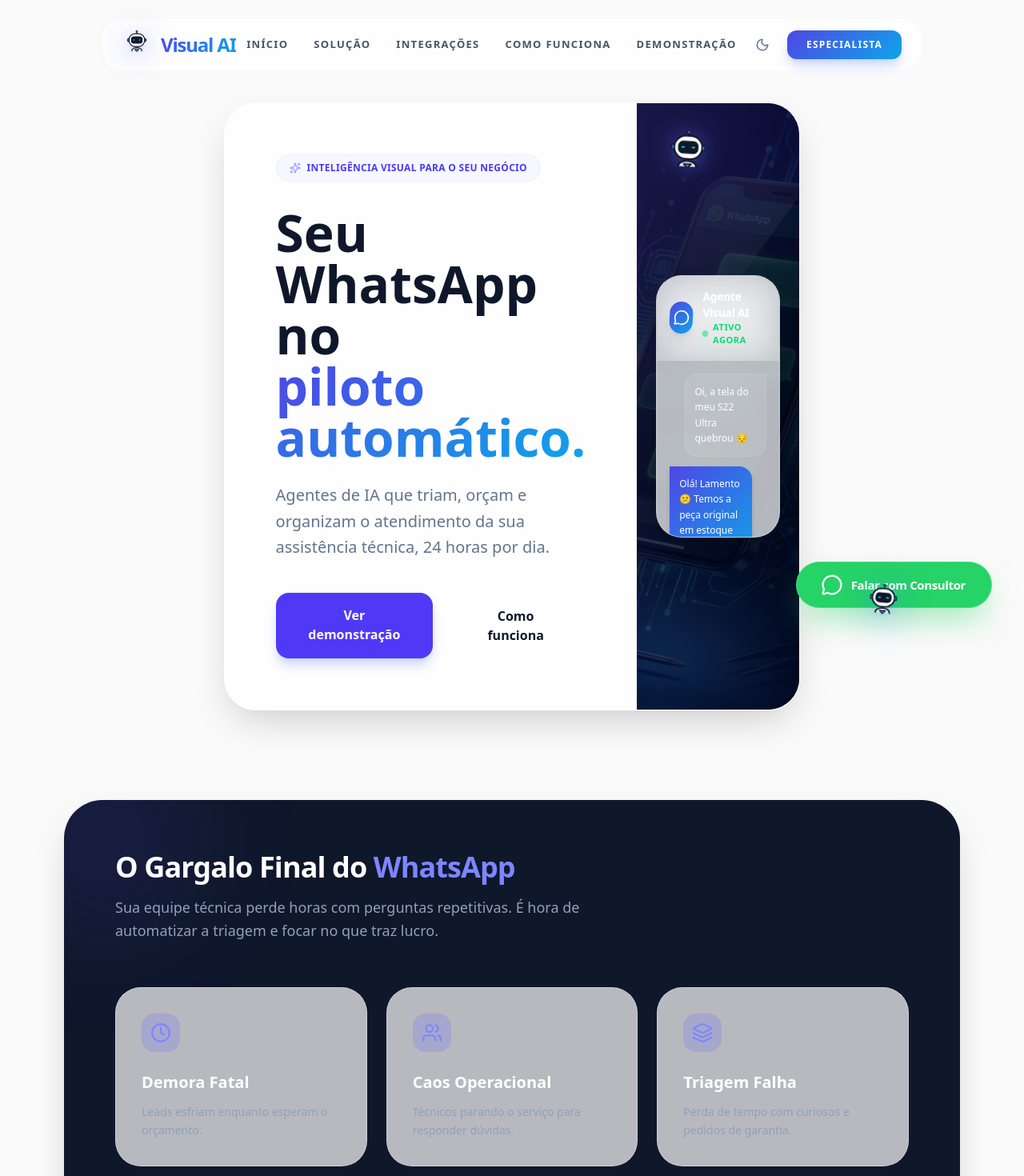
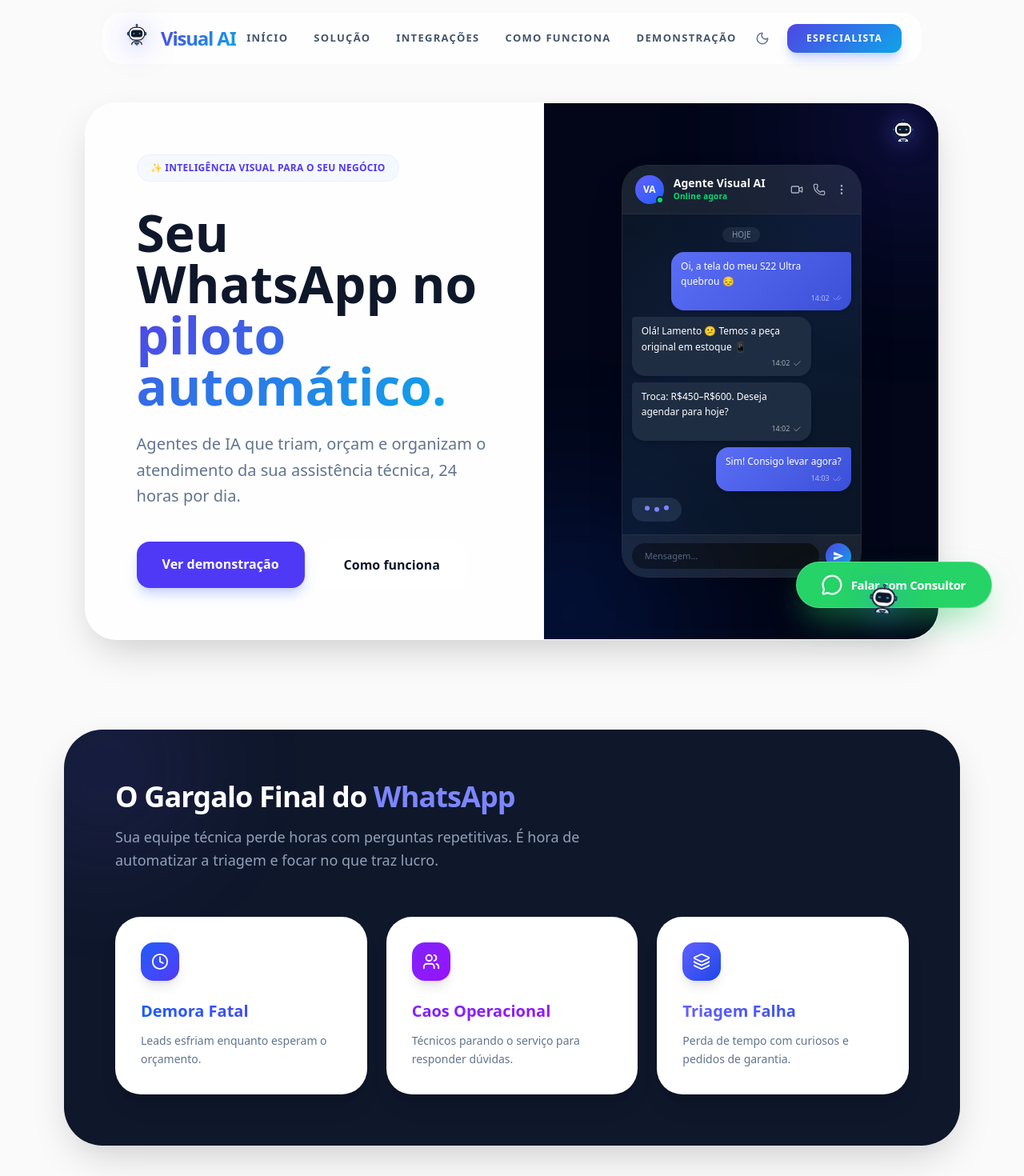
Before and after one commit to Veocreatorpro/visual-ai---agentes-de-ia-para-whatsapp, a React (Vite) app: page / in a window 1280 px wide. Shown: the top 1470 px of the page at 80% size. Built offline with nearby package versions, Linux system fonts and the light colour scheme.

Commit message:
feat: v4 premium UI overhaul

```diff
--- a/src/components/Differentials.tsx
+++ b/src/components/Differentials.tsx
@@ -1,6 +1,12 @@
 import React from 'react';
 import { motion } from 'motion/react';
 import { BrainCircuit, GitMerge, Zap, ShieldCheck } from 'lucide-react';
+
+const features = [
+  { icon: GitMerge, title: "Fluxo Dinâmico", desc: "A IA adapta a conversa em tempo real, sem quebras.", gradient: "from-blue-600 to-indigo-600" },
+  { icon: Zap, title: "Velocidade Brutal", desc: "Consultas instantâneas ao seu catálogo de peças.", gradient: "from-amber-500 to-orange-600" },
+  { icon: ShieldCheck, title: "Filtro de Elite", desc: "Qualificação automática: só atende leads quentes.", gradient: "from-emerald-500 to-teal-600" },
+];
 
 export default function Differentials() {
   return (
@@ -18,26 +24,23 @@ export default function Differentials() {
           <div className="inline-flex items-center gap-2 px-4 py-2 bg-indigo-500/10 text-indigo-400 rounded-full text-[11px] font-bold uppercase tracking-widest mb-6 border border-indigo-500/20">
             <BrainCircuit size={14} /> O Diferencial Visual
           </div>
-          <h2 className="text-3xl md:text-5xl font-black mb-8 leading-tight tracking-tight">Não é um Robô de Botões.<br/><span className="text-indigo-500">É Inteligência Pura.</span></h2>
+          <h2 className="text-3xl md:text-5xl font-black mb-8 leading-tight tracking-tight">Não é um Robô de Botões.<br/><span className="text-indigo-400">É Inteligência Pura.</span></h2>
           <p className="text-slate-400 text-lg leading-relaxed font-medium">Esqueça menus irritantes. Nossa IA entende áudios, gírias e resolve problemas complexos na hora.</p>
         </div>
 
         <div className="grid md:grid-cols-3 gap-8 relative z-10">
-          {[
-            { icon: GitMerge, title: "Fluxo Dinâmico", desc: "A IA adapta a conversa em tempo real, sem quebras.", color: "text-indigo-400" },
-            { icon: Zap, title: "Velocidade Brutal", desc: "Consultas instantâneas ao seu catálogo de peças.", color: "text-amber-400" },
-            { icon: ShieldCheck, title: "Filtro de Elite", desc: "Qualificação automática: só atenda leads quentes.", color: "text-emerald-400" }
-          ].map((item, i) => (
+          {features.map((item, i) => (
             <motion.div
               key={i}
-              whileHover={{ y: -5 }}
-              className="bg-white/5 border border-white/10 p-10 rounded-[2.5rem] glass"
+              whileHover={{ y: -6, scale: 1.02 }}
+              transition={{ type: 'spring', stiffness: 300 }}
+              className="bg-white rounded-[2.5rem] p-10 shadow-xl"
             >
-              <div className={`w-14 h-14 bg-white/5 ${item.color} rounded-2xl flex items-center justify-center mb-8 border border-white/10 shadow-lg`}>
-                <item.icon size={28} />
+              <div className={`w-14 h-14 bg-gradient-to-br ${item.gradient} rounded-2xl flex items-center justify-center mb-8 shadow-lg`}>
+                <item.icon size={26} className="text-white" />
               </div>
-              <h3 className="text-2xl font-black mb-4 tracking-tight">{item.title}</h3>
-              <p className="text-slate-400 text-[15px] leading-relaxed font-medium">{item.desc}</p>
+              <h3 className={`text-2xl font-black mb-4 tracking-tight bg-gradient-to-r ${item.gradient} bg-clip-text text-transparent`}>{item.title}</h3>
+              <p className="text-slate-500 text-[15px] leading-relaxed font-medium">{item.desc}</p>
             </motion.div>
           ))}
         </div>
--- a/src/components/Header.tsx
+++ b/src/components/Header.tsx
@@ -4,6 +4,8 @@ import { motion, AnimatePresence } from 'motion/react';
 import robotLogo from '../assets/images/robot-logo.svg';
 
 export default function Header() {
+  const [scrollDir, setScrollDir] = useState<'up' | 'down'>('up');
+  const [lastY, setLastY] = useState(0);
   const [isScrolled, setIsScrolled] = useState(false);
   const [isMobileMenuOpen, setIsMobileMenuOpen] = useState(false);
   const [isDark, setIsDark] = useState(() => {
@@ -15,10 +17,17 @@ export default function Header() {
   });
 
   useEffect(() => {
-    const handleScroll = () => setIsScrolled(window.scrollY > 20);
-    window.addEventListener('scroll', handleScroll);
+    const handleScroll = () => {
+      const currentY = window.scrollY;
+      setIsScrolled(currentY > 20);
+      if (currentY < 40) { setScrollDir('up'); }
+      else if (currentY < lastY) { setScrollDir('up'); }
+      else if (currentY > lastY + 5) { setScrollDir('down'); }
+      setLastY(currentY);
+    };
+    window.addEventListener('scroll', handleScroll, { passive: true });
     return () => window.removeEventListener('scroll', handleScroll);
-  }, []);
+  }, [lastY]);
 
   useEffect(() => {
     if (isDark) {
@@ -39,8 +48,12 @@ export default function Header() {
   ];
 
   return (
-    <header className="fixed top-6 w-full z-50 flex justify-center px-4">
-      <div className={`transition-all duration-500 rounded-3xl px-6 py-3 flex justify-between items-center w-full max-w-5xl glass ${isScrolled ? 'monster-shadow bg-white/70 dark:bg-slate-900/40' : 'bg-white/40 dark:bg-slate-900/20 border-transparent'}`}>
+    <motion.header
+      className="fixed top-0 left-0 right-0 z-50 flex justify-center px-4 pt-4"
+      animate={{ y: scrollDir === 'down' ? -100 : 0, opacity: scrollDir === 'down' ? 0 : 1 }}
+      transition={{ duration: 0.35, ease: [0.25, 0.46, 0.45, 0.94] }}
+    >
+      <div className={`transition-all duration-500 rounded-3xl px-6 py-3 flex justify-between items-center w-full max-w-5xl glass ${isScrolled ? 'monster-shadow bg-white/80 dark:bg-slate-900/60' : 'bg-white/40 dark:bg-slate-900/20 border-transparent'}`}>
         <a href="#" className="flex items-center gap-3 text-lg font-bold text-slate-900 dark:text-white group">
           <div className="relative">
             <div className="absolute inset-0 bg-indigo-500/20 blur-lg rounded-full group-hover:bg-indigo-500/40 transition-all"></div>
@@ -103,7 +116,7 @@ export default function Header() {
             animate={{ opacity: 1, y: 0 }}
             exit={{ opacity: 0, y: -10 }}
             transition={{ duration: 0.2 }}
-            className="fixed top-20 left-4 right-4 bg-white/95 backdrop-blur-md rounded-2xl shadow-2xl border border-slate-200 p-6 lg:hidden z-50 dark:border-slate-700"
+            className="fixed top-20 left-4 right-4 bg-white/95 backdrop-blur-md rounded-2xl shadow-2xl border border-slate-200 p-6 lg:hidden z-50 dark:border-slate-700 dark:bg-slate-900/95"
           >
             <ul className="flex flex-col gap-4">
               {navLinks.map((link) => (
@@ -121,6 +134,6 @@ export default function Header() {
           </motion.div>
         )}
       </AnimatePresence>
-    </header>
+    </motion.header>
   );
 }
--- a/src/components/Hero.tsx
+++ b/src/components/Hero.tsx
@@ -1,15 +1,14 @@
 import React, { useState, useEffect } from 'react';
 import { motion, AnimatePresence } from 'motion/react';
-import { Bolt, MessageCircle, Sparkles } from 'lucide-react';
-import heroImg from '../assets/images/hero.png';
+import { Phone, Video, MoreVertical, Check, CheckCheck } from 'lucide-react';
 import robotLogo from '../assets/images/robot-logo.svg';
 
 const chatMessages = [
-  { role: 'user' as const, text: 'Oi, a tela do meu S22 Ultra quebrou 😔' },
-  { role: 'agent' as const, text: 'Olá! Lamento 😕 Temos a peça original em estoque 📱' },
-  { role: 'agent' as const, text: 'Valor: R$450-R$600. Deseja agendar troca para hoje?' },
-  { role: 'user' as const, text: 'Sim! Consigo levar agora?' },
-  { role: 'agent' as const, text: '✅ Horário às 14h disponível! Vou encaminhar pro técnico.' },
+  { role: 'user' as const, text: 'Oi, a tela do meu S22 Ultra quebrou 😔', time: '14:02' },
+  { role: 'agent' as const, text: 'Olá! Lamento 😕 Temos a peça original em estoque 📱', time: '14:02' },
+  { role: 'agent' as const, text: 'Troca: R$450–R$600. Deseja agendar para hoje?', time: '14:02' },
+  { role: 'user' as const, text: 'Sim! Consigo levar agora?', time: '14:03' },
+  { role: 'agent' as const, text: '✅ Horário às 14h disponível! Vou encaminhar pro técnico.', time: '14:03' },
 ];
 
 export default function Hero() {
@@ -44,7 +43,7 @@ export default function Hero() {
               transition={{ delay: 0.2 }}
               className="inline-flex items-center gap-2 px-4 py-2 bg-indigo-50/50 text-indigo-600 rounded-full text-xs font-bold tracking-wide uppercase mb-8 border border-indigo-100/50 w-fit dark:bg-indigo-900/20 dark:text-indigo-400 dark:border-indigo-800/30"
             >
-              <Sparkles size={14} className="animate-pulse" /> Inteligência Visual para o seu negócio
+              ✨ Inteligência Visual para o seu negócio
             </motion.div>
 
             <h1 className="text-4xl md:text-5xl lg:text-[4rem] font-bold text-slate-900 leading-[1] mb-6 dark:text-white">
@@ -76,75 +75,107 @@ export default function Hero() {
             </div>
           </div>
 
-          {/* Right — Visual + Animated Chat */}
-          <div className="flex-1 relative min-h-[380px] lg:min-h-full bg-slate-950 overflow-hidden">
-            {/* Background Image with extra treatment */}
-            <img src={heroImg} alt="" className="absolute inset-0 w-full h-full object-cover opacity-20 scale-105" />
-            <div className="absolute inset-0 bg-gradient-to-br from-indigo-950/80 via-transparent to-slate-950"></div>
-
-            {/* Ambient glows */}
+          {/* Right — Real WhatsApp-style Chat */}
+          <div className="flex-1 relative min-h-[420px] lg:min-h-full bg-slate-950 overflow-hidden flex items-center justify-center p-6">
+            {/* Background blur glows */}
             <div className="absolute -top-24 -right-24 w-64 h-64 bg-indigo-600/20 rounded-full blur-[100px]"></div>
             <div className="absolute -bottom-24 -left-24 w-64 h-64 bg-blue-600/20 rounded-full blur-[100px]"></div>
 
-            {/* Floating Elements */}
+            {/* Floating robot icon */}
             <motion.img
               src={robotLogo}
               alt="AI Agent"
-              className="absolute top-8 left-8 w-16 h-16 drop-shadow-[0_0_15px_rgba(99,102,241,0.5)]"
-              animate={{ y: [0, -12, 0], rotate: [0, 5, 0, -5, 0] }}
-              transition={{ repeat: Infinity, duration: 6, ease: "easeInOut" }}
+              className="absolute top-6 right-6 w-10 h-10 drop-shadow-[0_0_15px_rgba(99,102,241,0.6)]"
+              animate={{ y: [0, -8, 0] }}
+              transition={{ repeat: Infinity, duration: 5, ease: "easeInOut" }}
             />
 
-            {/* Animated Chat Simulation */}
-            <div className="absolute inset-0 flex items-center justify-center p-6">
-              <div className="w-full max-w-[340px]">
-                <div className="glass rounded-[2rem] shadow-2xl border border-white/10 overflow-hidden bg-white/5">
-                  {/* Chat header */}
-                  <div className="flex items-center gap-3 p-4 border-b border-white/5 bg-white/5 backdrop-blur-xl">
-                    <div className="w-10 h-10 gradient-bg text-white rounded-2xl flex items-center justify-center shadow-lg transform rotate-3">
-                      <MessageCircle size={20} />
+            {/* WhatsApp UI Shell */}
+            <div className="w-full max-w-[300px] rounded-[2rem] overflow-hidden shadow-2xl border border-white/10" style={{ background: '#0d1117' }}>
+              {/* WhatsApp Top Bar */}
+              <div className="flex items-center gap-3 px-4 py-3 border-b border-white/5" style={{ background: '#1a2332' }}>
+                <div className="relative">
+                  <div className="w-9 h-9 rounded-full bg-gradient-to-br from-indigo-500 to-blue-600 flex items-center justify-center text-white text-xs font-bold">VA</div>
+                  <span className="absolute bottom-0 right-0 w-2.5 h-2.5 bg-green-400 rounded-full border-2 border-[#1a2332]"></span>
                 </div>
-                    <div>
-                      <h4 className="text-sm font-bold text-white tracking-tight">Agente Visual AI</h4>
-                      <div className="flex items-center gap-1.5">
-                        <span className="w-2 h-2 bg-green-400 rounded-full animate-pulse shadow-[0_0_8px_rgba(74,222,128,0.5)]"></span>
-                        <span className="text-[11px] text-green-400 font-bold uppercase tracking-wider">Ativo Agora</span>
+                <div className="flex-1 min-w-0">
+                  <p className="text-white text-sm font-bold leading-tight truncate">Agente Visual AI</p>
+                  <p className="text-green-400 text-[10px] font-semibold tracking-wide">Online agora</p>
                 </div>
+                <div className="flex items-center gap-3 text-[#adb5bd]">
+                  <Video size={16} />
+                  <Phone size={16} />
+                  <MoreVertical size={16} />
                 </div>
               </div>
 
-                  {/* Chat messages */}
-                  <div className="p-4 space-y-3 min-h-[220px] max-h-[200px] overflow-hidden">
+              {/* WhatsApp Wallpaper */}
+              <div className="px-3 py-4 space-y-2 min-h-[260px]" style={{ background: '#0a1628', backgroundImage: 'radial-gradient(circle at 20% 50%, rgba(99,102,241,0.06) 0%, transparent 60%), radial-gradient(circle at 80% 20%, rgba(59,130,246,0.06) 0%, transparent 60%)' }}>
+                {/* Day separator */}
+                <div className="flex justify-center mb-3">
+                  <span className="text-[10px] rounded-full px-3 py-0.5 font-medium" style={{ background: 'rgba(255,255,255,0.07)', color: '#8899aa' }}>HOJE</span>
+                </div>
+
                 <AnimatePresence>
                   {chatMessages.slice(0, visibleMessages).map((msg, i) => (
                     <motion.div
                       key={i}
-                          initial={{ opacity: 0, x: msg.role === 'user' ? 20 : -20, y: 10, scale: 0.9 }}
-                          animate={{ opacity: 1, x: 0, y: 0, scale: 1 }}
-                          transition={{ type: "spring", stiffness: 200, damping: 20 }}
-                          className={`text-xs leading-relaxed p-3 rounded-2xl max-w-[85%] font-medium ${
+                      initial={{ opacity: 0, y: 8, scale: 0.95 }}
+                      animate={{ opacity: 1, y: 0, scale: 1 }}
+                      transition={{ type: "spring", stiffness: 180, damping: 18 }}
+                      className={`flex ${msg.role === 'user' ? 'justify-end' : 'justify-start'}`}
+                    >
+                      <div
+                        className={`max-w-[82%] px-3 py-2 rounded-2xl text-[12px] leading-relaxed relative shadow-md ${
                           msg.role === 'user'
-                              ? 'bg-white/10 text-white rounded-tr-none ml-auto border border-white/5'
-                              : 'gradient-bg text-white rounded-tl-none shadow-md shadow-indigo-900/20'
+                            ? 'text-white rounded-tr-sm'
+                            : 'text-white rounded-tl-sm'
                         }`}
+                        style={{
+                          background: msg.role === 'user'
+                            ? 'linear-gradient(135deg, #5b6ef5 0%, #3b4fd8 100%)'
+                            : '#1e2d42',
+                        }}
                       >
                         {msg.text}
+                        <div className={`flex items-center gap-1 mt-1 ${msg.role === 'user' ? 'justify-end' : 'justify-end'}`}>
+                          <span className="text-[9px] opacity-60">{msg.time}</span>
+                          {msg.role === 'user' && <CheckCheck size={11} className="opacity-70 text-blue-300" />}
+                          {msg.role === 'agent' && <Check size={11} className="opacity-50" />}
+                        </div>
+                      </div>
                     </motion.div>
                   ))}
                 </AnimatePresence>
 
+                {/* Typing indicator */}
                 {visibleMessages < chatMessages.length && visibleMessages > 0 && (
                   <motion.div
                     initial={{ opacity: 0 }}
                     animate={{ opacity: 1 }}
-                        className="flex gap-1.5 p-3 bg-white/5 rounded-2xl w-fit border border-white/5"
+                    className="flex justify-start"
                   >
-                        <motion.div animate={{ opacity: [0.3, 1, 0.3] }} transition={{ repeat: Infinity, duration: 1 }} className="w-1.5 h-1.5 bg-indigo-400 rounded-full" />
-                        <motion.div animate={{ opacity: [0.3, 1, 0.3] }} transition={{ repeat: Infinity, duration: 1, delay: 0.2 }} className="w-1.5 h-1.5 bg-indigo-400 rounded-full" />
-                        <motion.div animate={{ opacity: [0.3, 1, 0.3] }} transition={{ repeat: Infinity, duration: 1, delay: 0.4 }} className="w-1.5 h-1.5 bg-indigo-400 rounded-full" />
+                    <div className="px-4 py-3 rounded-2xl rounded-tl-sm flex gap-1.5 items-center" style={{ background: '#1e2d42' }}>
+                      {[0, 0.2, 0.4].map((delay, i) => (
+                        <motion.div
+                          key={i}
+                          animate={{ y: [0, -4, 0] }}
+                          transition={{ repeat: Infinity, duration: 0.8, delay }}
+                          className="w-1.5 h-1.5 rounded-full bg-indigo-400"
+                        />
+                      ))}
+                    </div>
                   </motion.div>
                 )}
               </div>
+
+              {/* Input bar */}
+              <div className="flex items-center gap-2 px-3 py-2.5 border-t border-white/5" style={{ background: '#1a2332' }}>
+                <div className="flex-1 rounded-full px-4 py-2 text-[11px] text-[#5a6a7a]" style={{ background: '#0d1117' }}>
+                  Mensagem...
+                </div>
+                <div className="w-8 h-8 rounded-full gradient-bg flex items-center justify-center shadow-lg">
+                  <svg width="14" height="14" viewBox="0 0 24 24" fill="white"><path d="M2 21l21-9L2 3v7l15 2-15 2v7z"/></svg>
                 </div>
               </div>
             </div>
--- a/src/components/Integrations.tsx
+++ b/src/components/Integrations.tsx
@@ -141,15 +141,8 @@ export default function Integrations() {
             Elimine gargalos e transforme curiosos em orçamentos fechados com a potência da Inteligência Artificial.
           </p>
 
-          <motion.a
-            whileHover={{ scale: 1.05 }}
-            whileTap={{ scale: 0.95 }}
-            href="#contato"
-            className="inline-flex px-10 py-5 bg-indigo-600 text-white font-black uppercase tracking-widest text-sm rounded-2xl shadow-2xl shadow-indigo-600/40 hover:bg-indigo-700 transition-all"
-          >
-            Começar Agora
-          </motion.a>
         </motion.div>
+
       </motion.div>
     </section>
   );
--- a/src/components/PainPoints.tsx
+++ b/src/components/PainPoints.tsx
@@ -1,6 +1,12 @@
 import React from 'react';
 import { motion } from 'motion/react';
 import { Clock, Users, Layers } from 'lucide-react';
+
+const items = [
+  { icon: Clock, title: "Demora Fatal", desc: "Leads esfriam enquanto esperam o orçamento.", gradient: "from-blue-600 to-indigo-600" },
+  { icon: Users, title: "Caos Operacional", desc: "Técnicos parando o serviço para responder dúvidas.", gradient: "from-violet-600 to-purple-600" },
+  { icon: Layers, title: "Triagem Falha", desc: "Perda de tempo com curiosos e pedidos de garantia.", gradient: "from-indigo-500 to-blue-700" },
+];
 
 export default function PainPoints() {
   return (
@@ -22,21 +28,18 @@ export default function PainPoints() {
         </div>
 
         <div className="grid md:grid-cols-3 gap-6 relative z-10">
-          {[
-            { icon: Clock, title: "Demora Fatal", desc: "Leads esfriam enquanto esperam o orçamento." },
-            { icon: Users, title: "Caos Operacional", desc: "Técnicos parando o serviço para responder dúvidas." },
-            { icon: Layers, title: "Triagem Falha", desc: "Perda de tempo com curiosos e pedidos de garantia." }
-          ].map((item, i) => (
+          {items.map((item, i) => (
             <motion.div
               key={i}
-              whileHover={{ y: -5 }}
-              className="bg-white/5 border border-white/10 p-8 rounded-[2rem] glass"
+              whileHover={{ y: -6, scale: 1.02 }}
+              transition={{ type: 'spring', stiffness: 300 }}
+              className="bg-white rounded-[2rem] p-8 shadow-xl"
             >
-              <div className="w-12 h-12 bg-indigo-500/20 text-indigo-400 rounded-2xl flex items-center justify-center mb-6">
-                <item.icon size={26} />
+              <div className={`w-12 h-12 bg-gradient-to-br ${item.gradient} rounded-2xl flex items-center justify-center mb-6 shadow-lg`}>
+                <item.icon size={22} className="text-white" />
               </div>
-              <h3 className="text-xl font-bold mb-3">{item.title}</h3>
-              <p className="text-slate-400 text-sm leading-relaxed">{item.desc}</p>
+              <h3 className={`text-xl font-black mb-3 bg-gradient-to-r ${item.gradient} bg-clip-text text-transparent`}>{item.title}</h3>
+              <p className="text-slate-500 text-sm leading-relaxed">{item.desc}</p>
             </motion.div>
           ))}
         </div>
```
Lines whose indentation alone changed are shown as unchanged.
